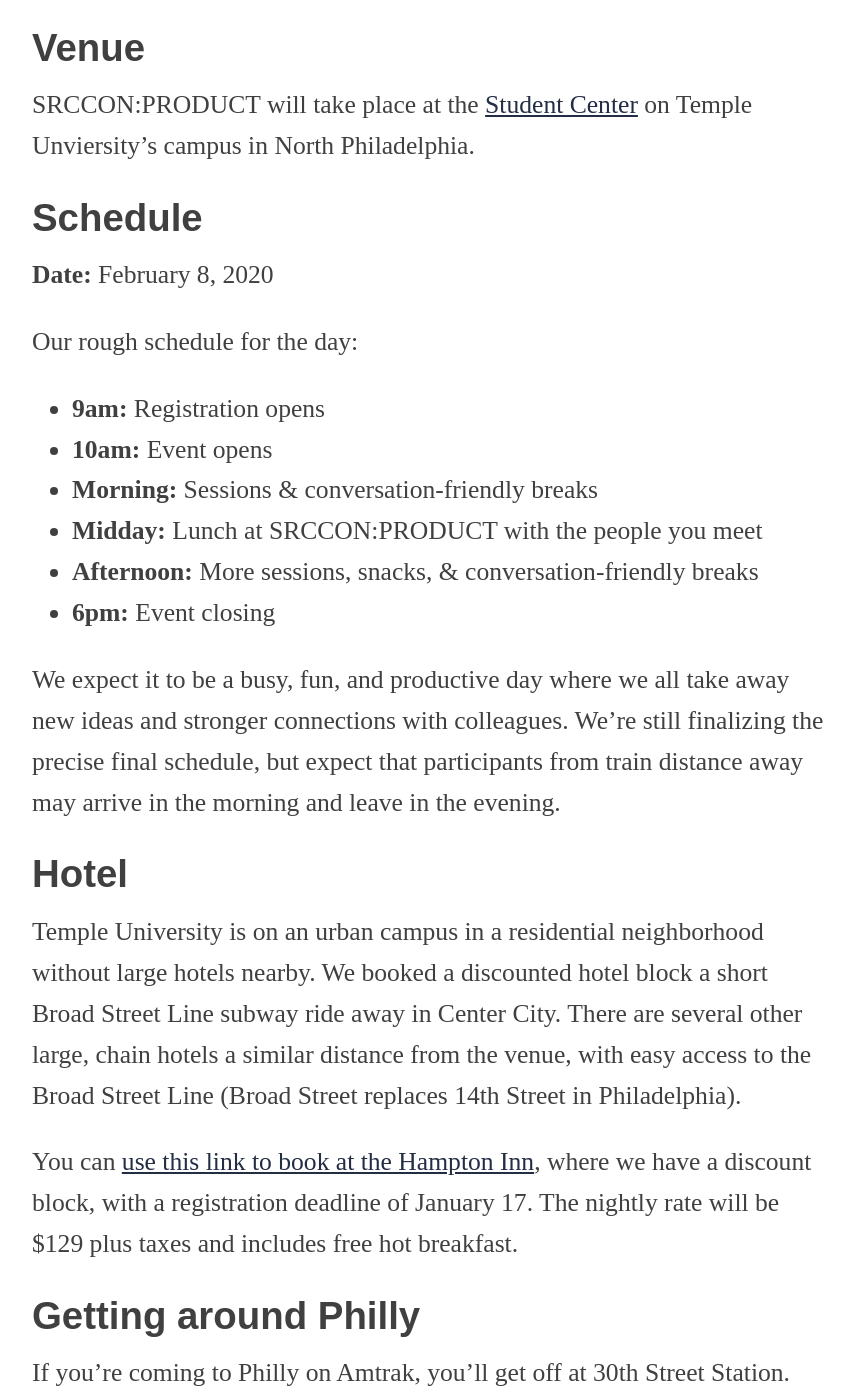
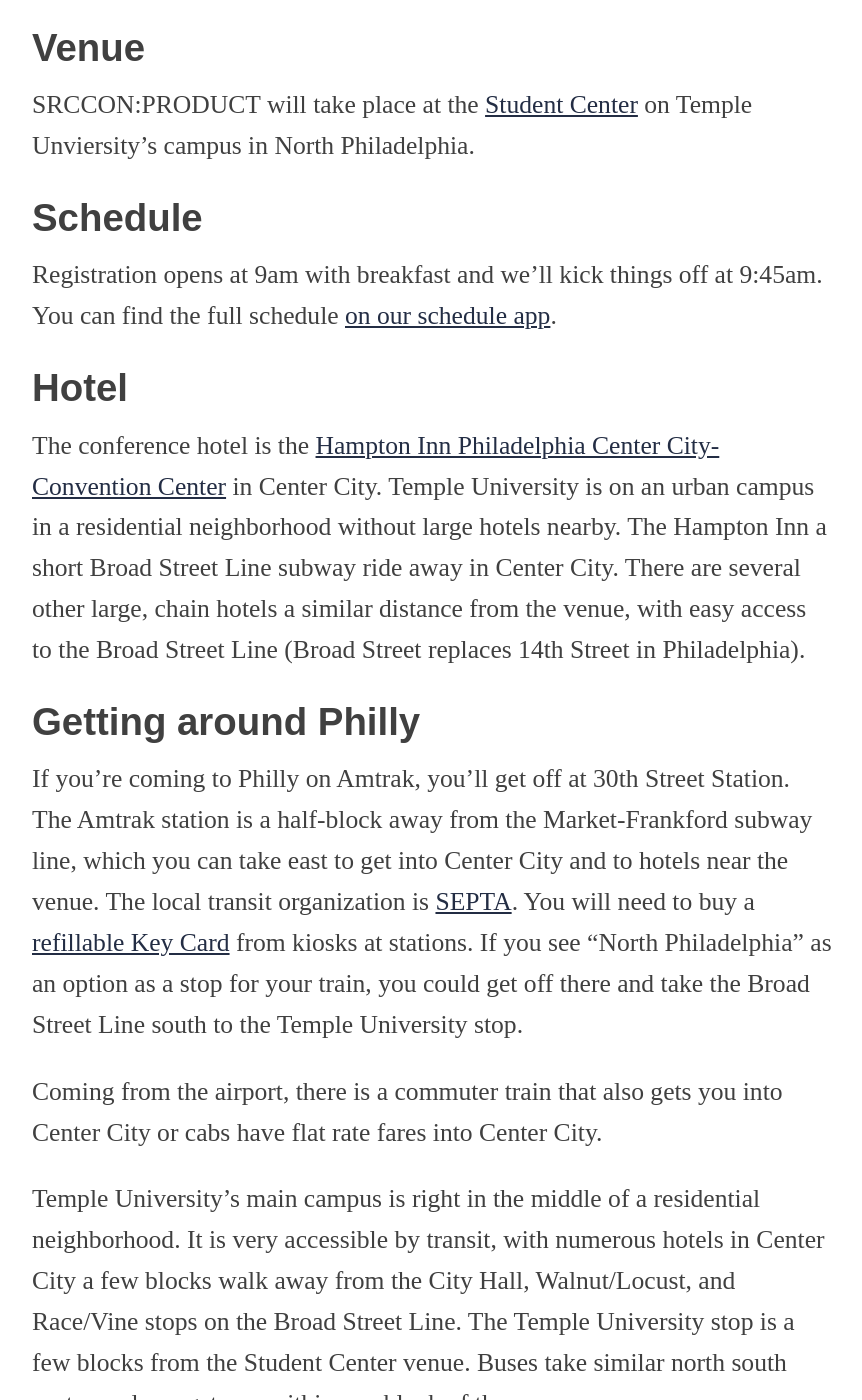
Before and after one commit to OpenNews/srccon-product, a Jekyll site: the page built from logistics.md, in a window 1280 px wide and 1400 px high, scrolled down 606 px. Shown: the whole window, without its empty margins (208-1070 px from the left). Built offline with Jekyll 4.4.1, drawn with Linux system fonts in a browser that asks for light colours; some of the changed text lies outside the part shown.

Commit message:
event go live update

```diff
--- a/logistics.md
+++ b/logistics.md
@@ -11,24 +11,11 @@
 
 ## Schedule
 
-**Date:** February 8, 2020
-
-Our rough schedule for the day:
-
-* **9am:** Registration opens
-* **10am:** Event opens
-* **Morning:** Sessions & conversation-friendly breaks
-* **Midday:** Lunch at SRCCON:PRODUCT with the people you meet
-* **Afternoon:** More sessions, snacks, & conversation-friendly breaks
-* **6pm:** Event closing
-
-We expect it to be a busy, fun, and productive day where we all take away new ideas and stronger connections with colleagues. We're still finalizing the precise final schedule, but expect that participants from train distance away may arrive in the morning and leave in the evening.
+Registration opens at 9am with breakfast and we'll kick things off at 9:45am. You can find the full schedule [on our schedule app](/schedule).
 
 ## Hotel
 
-Temple University is on an urban campus in a residential neighborhood without large hotels nearby. We booked a discounted hotel block a short Broad Street Line subway ride away in Center City. There are several other large, chain hotels a similar distance from the venue, with easy access to the Broad Street Line (Broad Street replaces 14th Street in Philadelphia).
-
-You can [use this link to book at the Hampton Inn](https://secure3.hilton.com/en_US/hp/reservation/book.htm?inputModule=HOTEL&ctyhocn=PHLCVHX&spec_plan=CHHSRC&arrival=20200207&departure=20200210&cid=OM,WW,HILTONLINK,EN,DirectLink&fromId=HILTONLINKDIRECT), where we have a discount block, with a registration deadline of January 17. The nightly rate will be $129 plus taxes and includes free hot breakfast.
+The conference hotel is the [Hampton Inn Philadelphia Center City-Convention Center](https://www.hilton.com/en/hotels/phlcvhx-hampton-philadelphia-center-city-convention-center/) in Center City. Temple University is on an urban campus in a residential neighborhood without large hotels nearby. The Hampton Inn a short Broad Street Line subway ride away in Center City. There are several other large, chain hotels a similar distance from the venue, with easy access to the Broad Street Line (Broad Street replaces 14th Street in Philadelphia).
 
 ## Getting around Philly
 
@@ -62,6 +49,6 @@
 
 The closest meeting to SRCCON:PRODUCT hotels is Saturday night at 7pm, at [Church of St Luke & the Epiphany](https://www.aasepia.org/?meeting=meeting-330-s-13th-st-philadelphia-pa-19107-usa-6-190000), 330 S. 13th St. It is an “open” meeting, meaning that you don’t have to be alcoholic to go. AA SEPIA also hosts [a full list of area meetings](http://www.aasepia.org/meetings/).
 
-## Coming soon
+## Any other questions?
 
-We'll keep updating this page with more details about what to expect before and during SRCCON:PRODUCT. Stay tuned!
+Reach out to the SRCCON:PRODUCT team if you need anything else at: [srccon@opennews.org](mailto:srccon@opennews.org).
```
Also changed, not shown: other parts of logistics.md (+1 -1 lines), attendees.md (+1 -1 lines), conduct.md (+2 -0 lines), homepage.md (+5 -0 lines).
